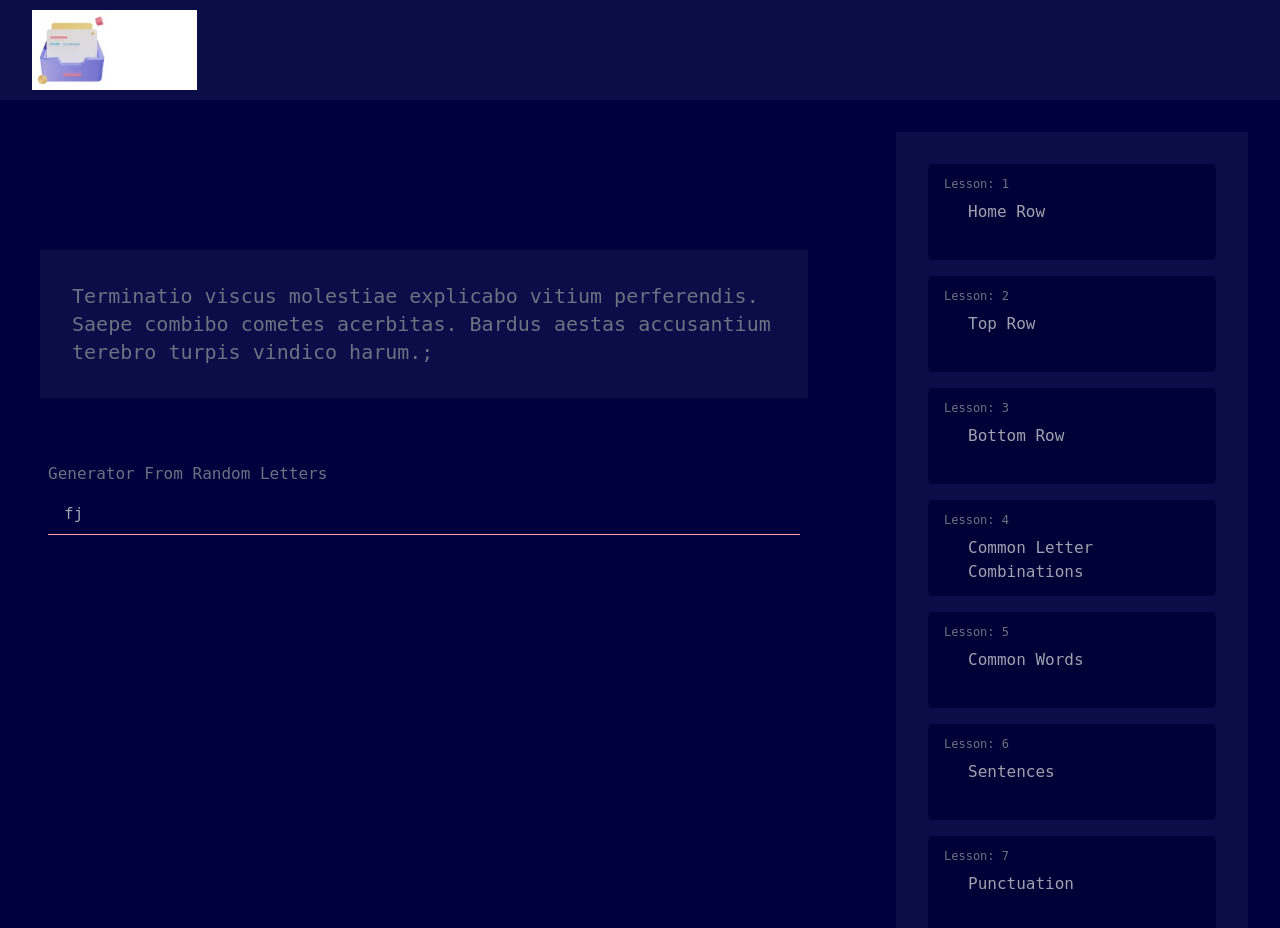
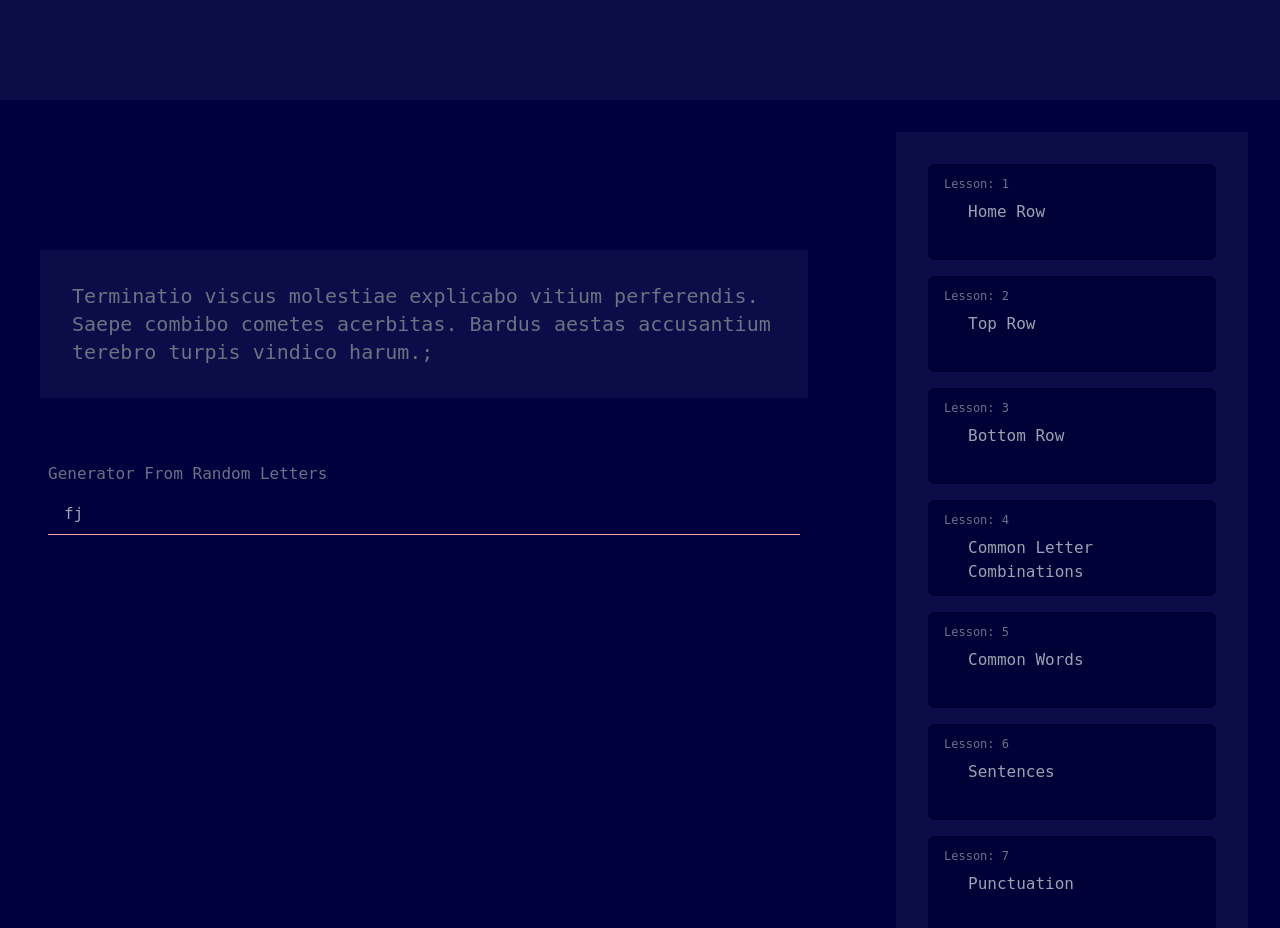
Before and after one commit to saqibtanveer-dev/typing-practice, a Next.js app: page / in a window 1280 px wide. Shown: the top 928 px of the page. Built offline with nearby package versions, Linux system fonts and the light colour scheme.

Commit message:
fix: removed logo. was looking so ugly

```diff
--- a/src/components/Header/index.tsx
+++ b/src/components/Header/index.tsx
@@ -4,9 +4,7 @@ import React from "react";
 export default function index() {
   return (
     <header className="max-w-7xl mx-auto bg-bg-secondary h-[100px] flex items-center px-8 py-4">
-      <div className="logo">
-        <Image alt="Logo" src="/logo.jpeg" width={165} height={80} />
-      </div>
+      <div className="logo"></div>
       <nav className="nav">
         <ul className="navlist">
           <li className="navitem"></li>
```
